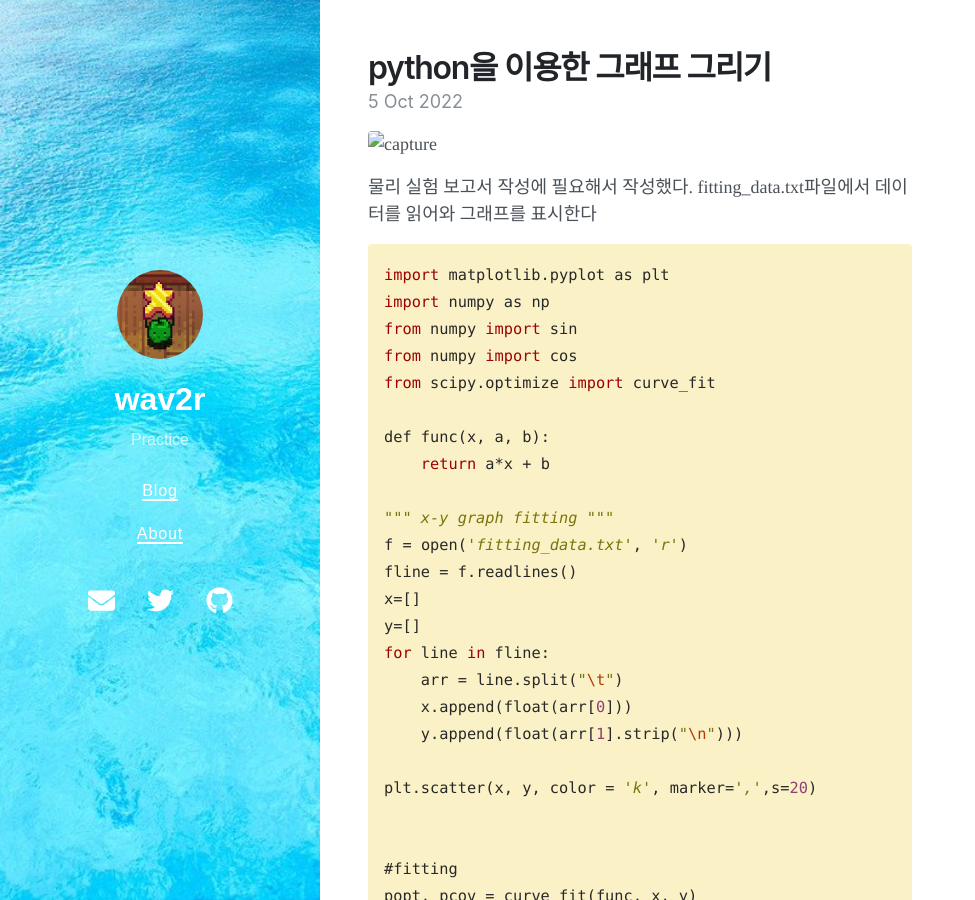
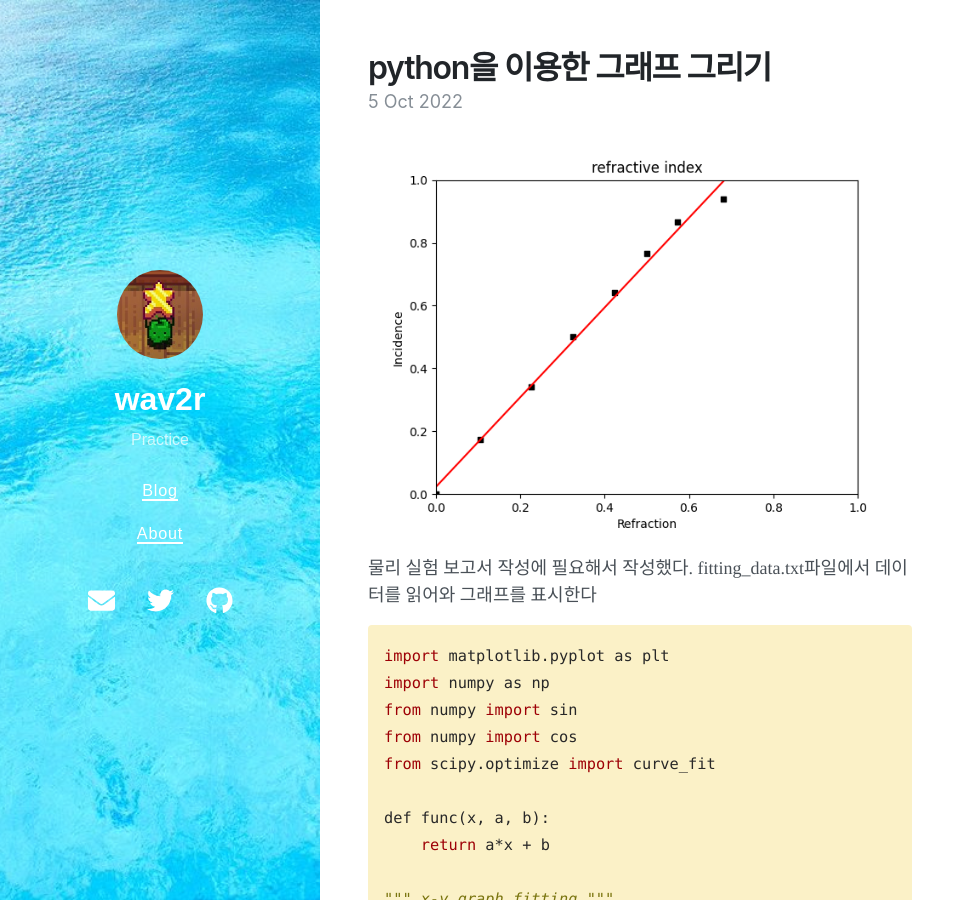
Before and after one commit to wav2r/wav2r.github.io, a Jekyll site: the page built from _posts/2022-10-05-python을 이용한 그래프 그리기.md, in a window 1280 px wide and 900 px high. Shown: the whole window, without its empty margins (0-975 px from the left). Built offline with Jekyll 4.4.1, drawn with Linux system fonts in a browser that asks for light colours; nearby versions of some CDN libraries.

Commit message:
게시글 수정

```diff
--- a/_posts/2022-10-05-python을 이용한 그래프 그리기.md
+++ b/_posts/2022-10-05-python을 이용한 그래프 그리기.md
@@ -6,7 +6,7 @@ math: true
 date: 2022-10-05 10:18 +0800
 ---
 
-![capture](/python/graph_ex4.png)
+![graph](/assets/python/graph_ex3.png)
 
 물리 실험 보고서 작성에 필요해서 작성했다.
 fitting_data.txt파일에서 데이터를 읽어와 그래프를 표시한다
```
